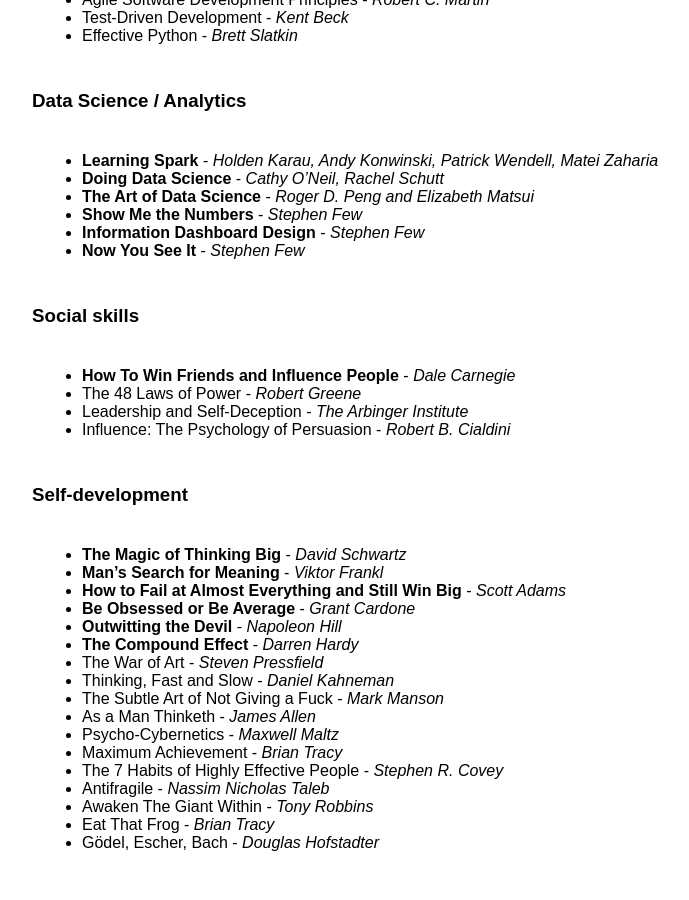
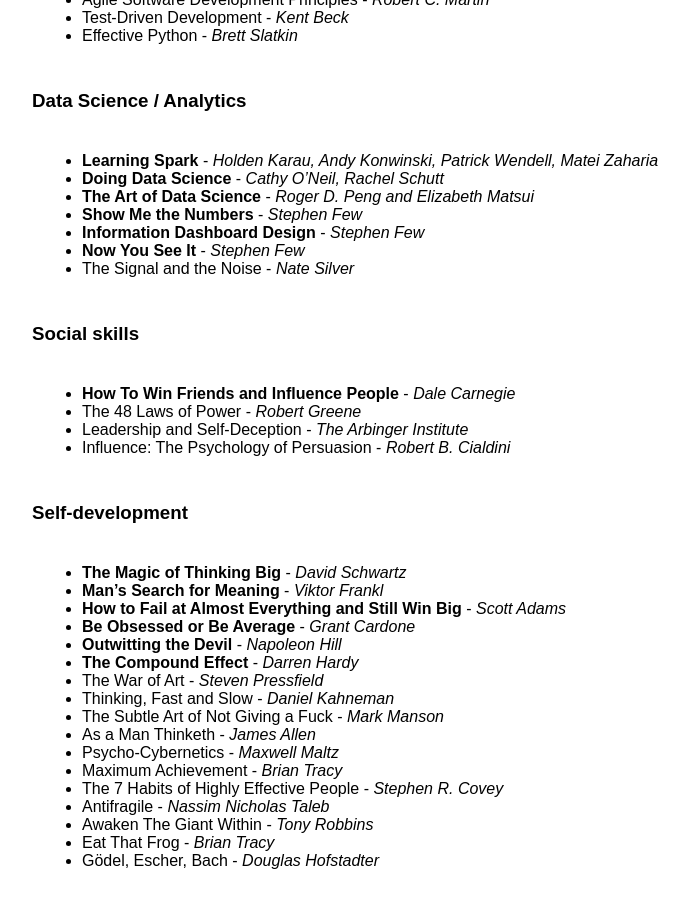
Before and after one commit to svenhofstede-zz/svenhofstede.github.ios, a Jekyll site: the page built from _posts/2016-12-02-book-list.md, in a window 1280 px wide and 900 px high, scrolled down 553 px. Shown: the whole window, without its empty margins (258-947 px from the left). Built offline with Jekyll 4.4.1, drawn with Linux system fonts in a browser that asks for light colours; some web fonts are replaced.

Commit message:
Add signal and noise

```diff
--- a/_posts/2016-12-02-book-list.md
+++ b/_posts/2016-12-02-book-list.md
@@ -26,6 +26,7 @@
 * **Show Me the Numbers** - *Stephen Few*
 * **Information Dashboard Design** - *Stephen Few*
 * **Now You See It** - *Stephen Few*
+* The Signal and the Noise - *Nate Silver*
 
 ### Social skills
 
```
